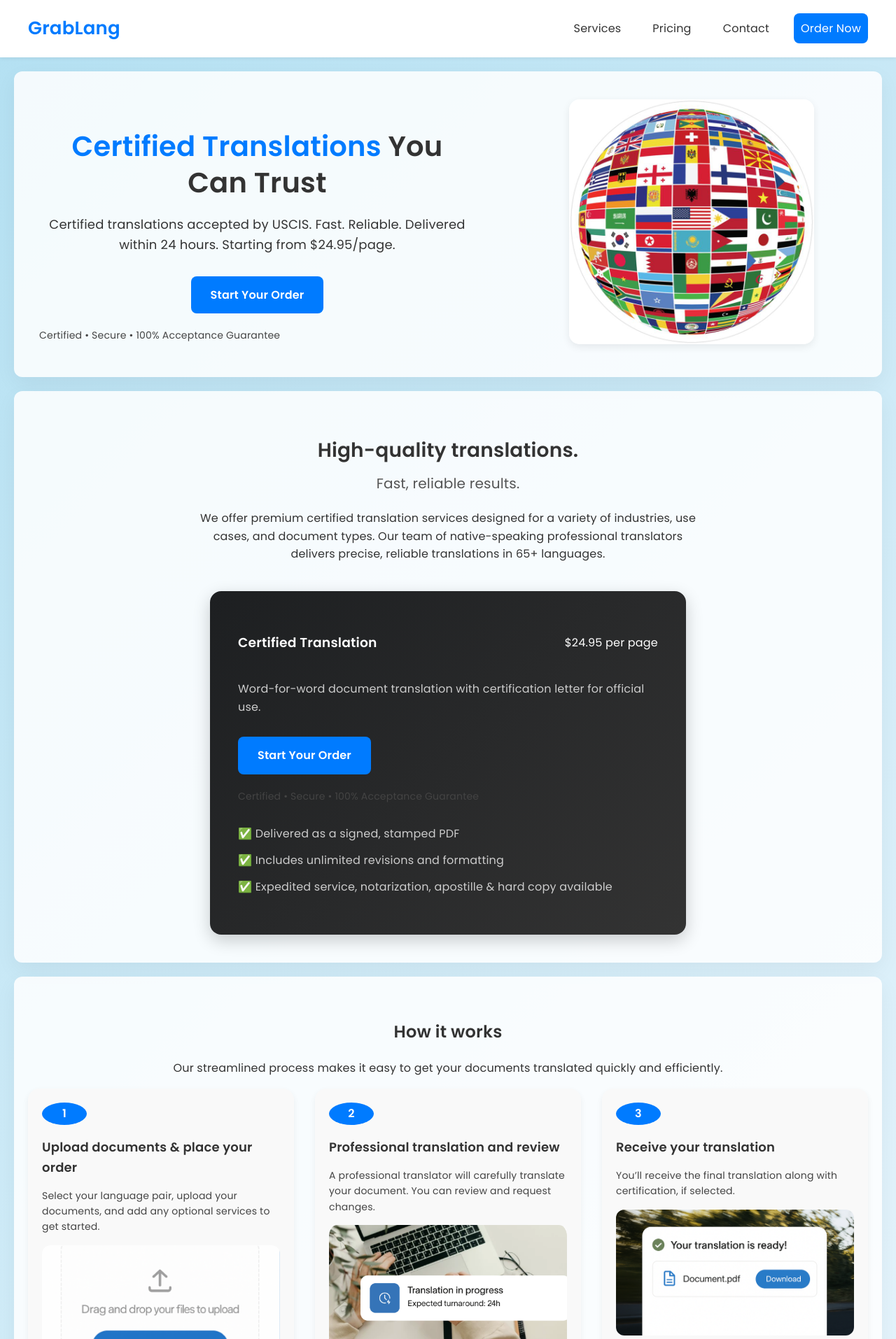
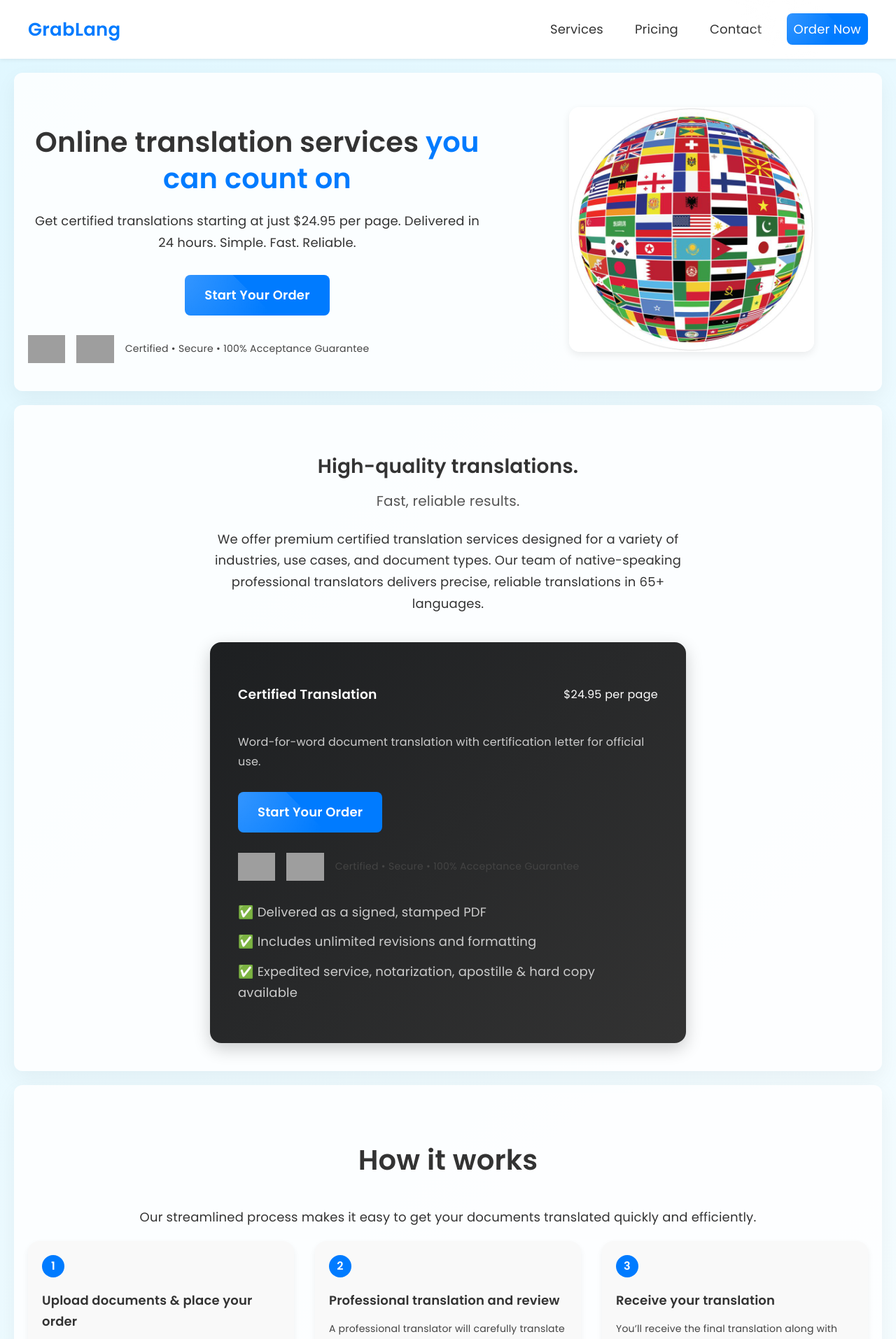
Before and after one commit to mussaiyev/GrabLang, a Flask app: page / in a window 1280 px wide. Shown: the top 1914 px of the page at 70% size. Run offline with Flask 3, Linux system fonts and the light colour scheme; grey boxes are pictures that could not be loaded.

Commit message:
some messee 22222

```diff
--- a/static/main.css
+++ b/static/main.css
@@ -180,8 +180,6 @@ body {
 .hero-images {
   flex: 1 1 350px;
   text-align: center;
-  padding-left: 16px;
-  padding-right: 16px;
 }
 
 .hero-images img {
@@ -228,8 +226,6 @@ body {
   background-color: #f9f9f9;
   padding: 80px 20px;
   text-align: center;
-  padding-left: 16px;
-  padding-right: 16px;
 }
 
 .translation-section h2 {
@@ -291,8 +287,6 @@ body {
   padding: 80px 30px;
   background-color: #fff;
   text-align: center;
-  padding-left: 16px;
-  padding-right: 16px;
 }
 
 .steps {
@@ -327,8 +321,6 @@ body {
   color: white;
   border-radius: 50%;
   text-align: center;
-  padding-left: 16px;
-  padding-right: 16px;
   line-height: 32px;
   font-weight: bold;
   margin-bottom: 15px;
@@ -358,8 +350,6 @@ body {
   color: #eee;
   padding: 40px 20px;
   text-align: center;
-  padding-left: 16px;
-  padding-right: 16px;
 }
 
 .footer a {
@@ -400,8 +390,6 @@ body {
   .nav-links li {
     width: 100%;
     text-align: center;
-  padding-left: 16px;
-  padding-right: 16px;
   }
 
   .dropdown-content {
@@ -418,8 +406,6 @@ body {
 
   .hero-text {
     text-align: center;
-  padding-left: 16px;
-  padding-right: 16px;
   }
 
   .hero-images img {
@@ -443,8 +429,6 @@ body {
   background-color: #f4f4f4;
   padding: 80px 20px;
   text-align: center;
-  padding-left: 16px;
-  padding-right: 16px;
 }
 
 .contact-section h2 {
@@ -499,8 +483,6 @@ body {
   padding: 60px 20px;
   background-color: #fff;
   text-align: center;
-  padding-left: 16px;
-  padding-right: 16px;
 }
 .testimonial-slider {
   display: flex;
@@ -526,8 +508,6 @@ body {
 .social-contact {
   padding: 60px 20px;
   text-align: center;
-  padding-left: 16px;
-  padding-right: 16px;
   background: #fff;
 }
 .social-icons {
@@ -576,8 +556,6 @@ body {
   max-width: 720px;
   margin: 0 auto;
   text-align: center;
-  padding-left: 16px;
-  padding-right: 16px;
 }
 
 /* === Smooth fade-up animation for sections === */
@@ -600,7 +578,7 @@ body, h1, h2, h3, p, a, li {
 
 /* === Ocean-Inspired Gradient Background === */
 body {
-  background: linear-gradient(135deg, #b3e0f2, #f5faff);
+  background: linear-gradient(135deg, #e0f7ff, #ffffff);
 }
 
 /* Carousel style upgrade */
@@ -635,3 +613,114 @@ body {
   color: #555;
   font-weight: 500;
 }
+
+
+/* === Dark Mode Support === */
+@media (prefers-color-scheme: dark) {
+  body {
+    background: linear-gradient(135deg, #1c1c1c, #2a2a2a);
+    color: #f2f2f2;
+  }
+  .navbar,
+  .translation-section,
+  .how-it-works,
+  .contact-section,
+  .testimonials,
+  .social-contact {
+    background: rgba(30, 30, 30, 0.95);
+    box-shadow: 0 10px 30px rgba(0, 0, 0, 0.3);
+  }
+  .nav-links a,
+  .logo,
+  .card-description,
+  .card-features,
+  .contact-details a {
+    color: #eee !important;
+  }
+  .cta-button,
+  .order-now {
+    background-color: #3399ff;
+    color: #fff;
+  }
+  .cta-button:hover,
+  .order-now:hover {
+    background-color: #0077cc;
+  }
+}
+
+/* === Typography Refinement === */
+body {
+  font-size: 16px;
+  line-height: 1.7;
+  letter-spacing: 0.3px;
+  -webkit-font-smoothing: antialiased;
+  -moz-osx-font-smoothing: grayscale;
+}
+
+/* === Fluid Typography === */
+h1 {
+  font-size: clamp(2rem, 5vw, 3.5rem);
+}
+h2 {
+  font-size: clamp(1.5rem, 4vw, 2.5rem);
+}
+p, a, li {
+  font-size: clamp(1rem, 2vw, 1.125rem);
+}
+
+/* === Button Glow Effects === */
+.cta-button,
+.order-now {
+  position: relative;
+  overflow: hidden;
+}
+.cta-button::before,
+.order-now::before {
+  content: "";
+  position: absolute;
+  top: -50%;
+  left: -50%;
+  width: 200%;
+  height: 200%;
+  background: radial-gradient(circle, rgba(255,255,255,0.2) 10%, transparent 70%);
+  transform: rotate(45deg);
+  animation: glowMove 6s linear infinite;
+}
+@keyframes glowMove {
+  0% { transform: translate(-50%, -50%) rotate(45deg); }
+  100% { transform: translate(150%, 150%) rotate(45deg); }
+}
+
+/* === Section Hover Animations === */
+section:hover {
+  transition: transform 0.4s ease;
+  transform: translateY(-4px);
+}
+
+/* === More Card Elevation Interactivity === */
+.service-card,
+.translation-card,
+.step {
+  transition: transform 0.4s ease, box-shadow 0.4s ease;
+}
+.service-card:hover,
+.translation-card:hover,
+.step:hover {
+  transform: translateY(-6px);
+  box-shadow: 0 12px 30px rgba(0, 0, 0, 0.15);
+}
+
+/* === Smooth Image Zoom On Hover === */
+.hero-images img:hover,
+.step img:hover {
+  transform: scale(1.03);
+  transition: transform 0.3s ease-in-out;
+}
+
+/* === Trust Badges Scaling === */
+.trust-badges img {
+  transition: transform 0.3s ease-in-out;
+}
+.trust-badges img:hover {
+  transform: scale(1.15);
+}
--- a/templates/main.html
+++ b/templates/main.html
@@ -30,7 +30,7 @@
 
   <!-- ✅ Favicon & CSS -->
   <link rel="icon" href="{{ url_for('static', filename='favicon.png') }}" type="image/png">
-  <link rel="stylesheet" href="{{ url_for('static', filename='main.css') }}">
+  <link rel="stylesheet" href="main.css">
 </head>
 <body>
 
@@ -63,10 +63,12 @@
   <!-- ✅ Hero Section -->
   <section class="hero">
     <div class="hero-text">
-      <h1><span class="highlight">Certified Translations</span> You Can Trust</h1>
-      <p>Certified translations accepted by USCIS. Fast. Reliable. Delivered within 24 hours. Starting from $24.95/page.</p>
+      <h1>Online translation services <span class="highlight">you can count on</span></h1>
+      <p>Get certified translations starting at just $24.95 per page. Delivered in 24 hours. Simple. Fast. Reliable.</p>
       <a href="{{ url_for('index') }}" class="cta-button">Start Your Order</a>
 <div class="trust-badges">
+  <img src="https://cdn-icons-png.flaticon.com/512/535/535137.png" alt="USCIS Approved">
+  <img src="https://cdn-icons-png.flaticon.com/512/535/535234.png" alt="ATA Certified">
   <span>Certified • Secure • 100% Acceptance Guarantee</span>
 </div>
 
@@ -100,6 +102,8 @@
       <div class="card-buttons">
         <a href="{{ url_for('index') }}" class="cta-button">Start Your Order</a>
 <div class="trust-badges">
+  <img src="https://cdn-icons-png.flaticon.com/512/535/535137.png" alt="USCIS Approved">
+  <img src="https://cdn-icons-png.flaticon.com/512/535/535234.png" alt="ATA Certified">
   <span>Certified • Secure • 100% Acceptance Guarantee</span>
 </div>
 
@@ -175,9 +179,6 @@
 <section class="testimonials">
   <h2>What Our Clients Say</h2>
   <div class="testimonial-carousel">
-    <div class="testimonial">"GrabLang made the process stress-free. The translator was fast, and the documents looked official." <span>— Monica H., California</span></div>
-    <div class="testimonial">"I received my certified translations within 8 hours. Outstanding quality and customer support!" <span>— Kevin T., New Jersey</span></div>
-
     <div class="testimonial">"I submitted my birth certificate and got a certified translation the same day. Incredible speed and accuracy!" <span>– Maria L., Florida</span></div>
     <div class="testimonial">"GrabLang’s team was extremely responsive and professional. Highly recommended for immigration docs." <span>– Ahmed B., Texas</span></div>
     <div class="testimonial">"Fast, detailed, and they handled USCIS formatting perfectly. Will use again." <span>– Sofia K., California</span></div>
@@ -189,8 +190,9 @@
 <section class="social-contact">
   <h2>Connect With Us</h2>
   <div class="social-icons">
-    <a href="https://t.me/mussaiyev" target="_blank">💬 Telegram</a>
-    <a href="mailto:grablang.com@gmail.com">✉️ Email</a>
+    <a href="https://wa.me/12074004502" target="_blank">📱 WhatsApp</a>
+    <a href="https://t.me/GrabLangSupport" target="_blank">💬 Telegram</a>
+    <a href="mailto:support@grablang.com">✉️ Email</a>
   </div>
 </section>
 
```
